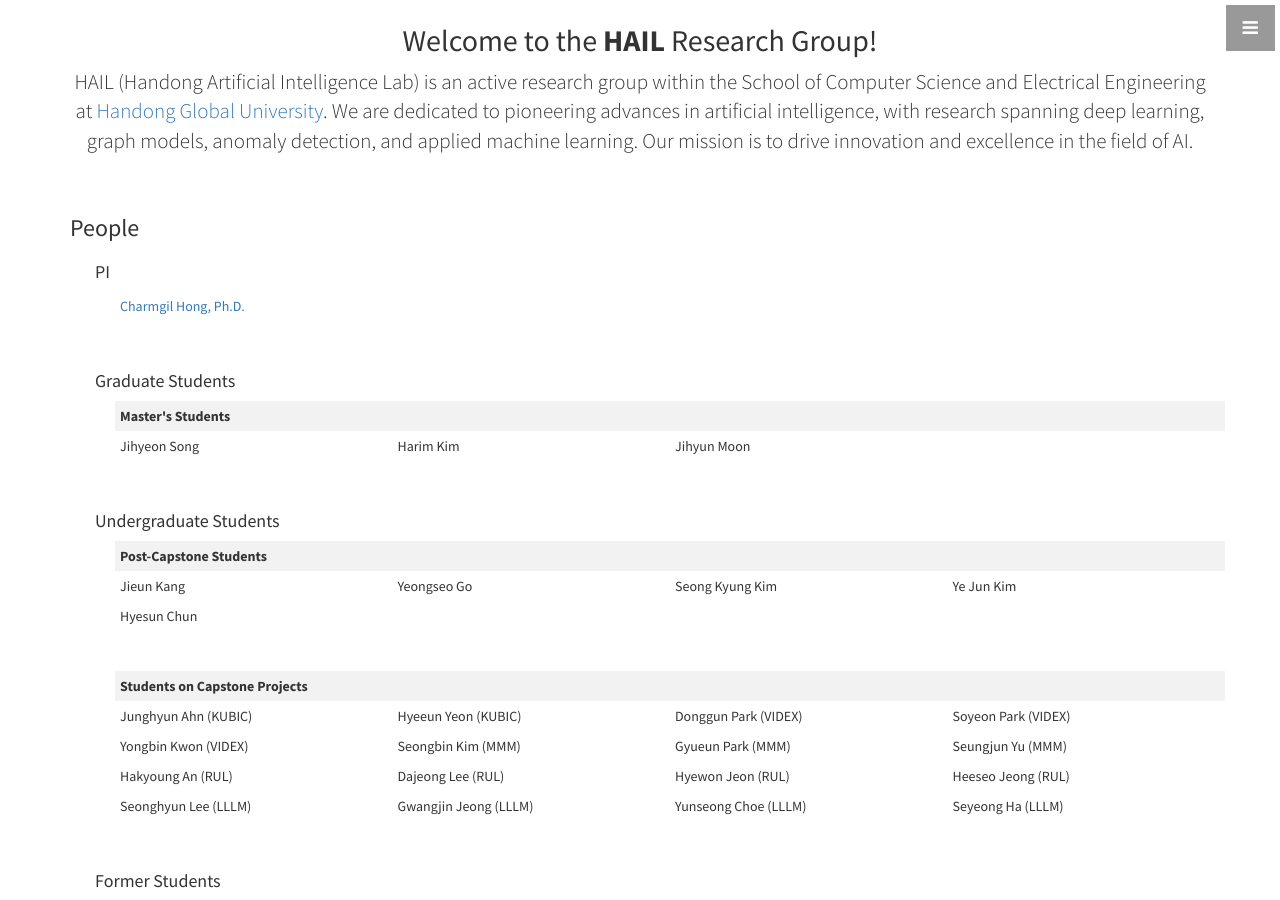
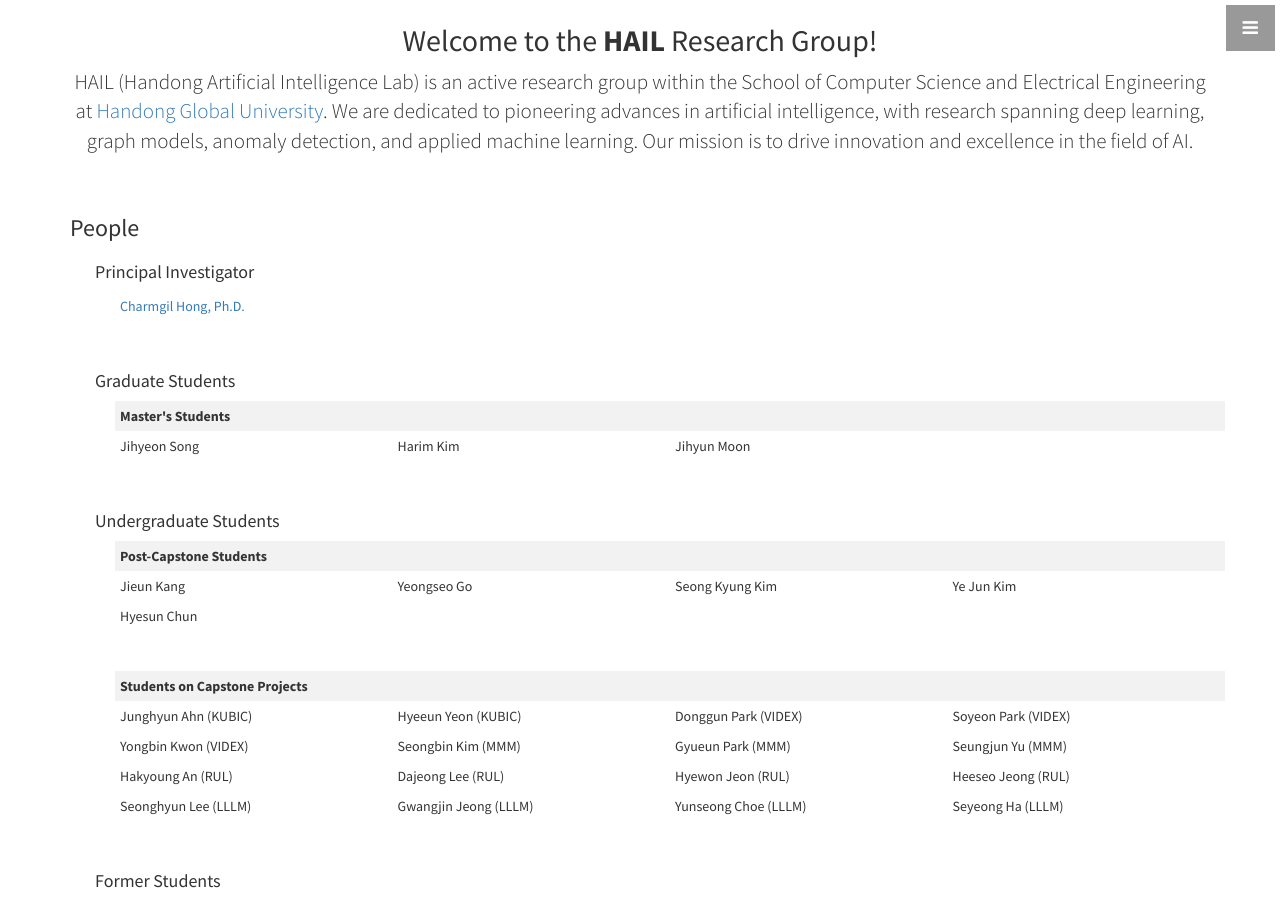
Before and after one commit to nth221/nth221.github.io, a Jekyll site: the page built from index.html, in a window 1280 px wide and 900 px high, scrolled down 856 px. Built offline with Jekyll 4.4.1, drawn with Linux system fonts in a browser that asks for light colours.

Commit message:
modified:   _includes/about.html

```diff
--- a/_includes/about.html
+++ b/_includes/about.html
@@ -16,7 +16,7 @@
 
         <div class="col-lg-12 text-justify" style="margin-left: 10px;">
           <!-- PI -->
-          <h4>PI</h4>
+          <h4>Principal Investigator</h4>
           <table class="people-table">
             <tr>
               <td><a href="https://charmgil.github.io/" target="_blank">Charmgil Hong, Ph.D.</a></td>
```
